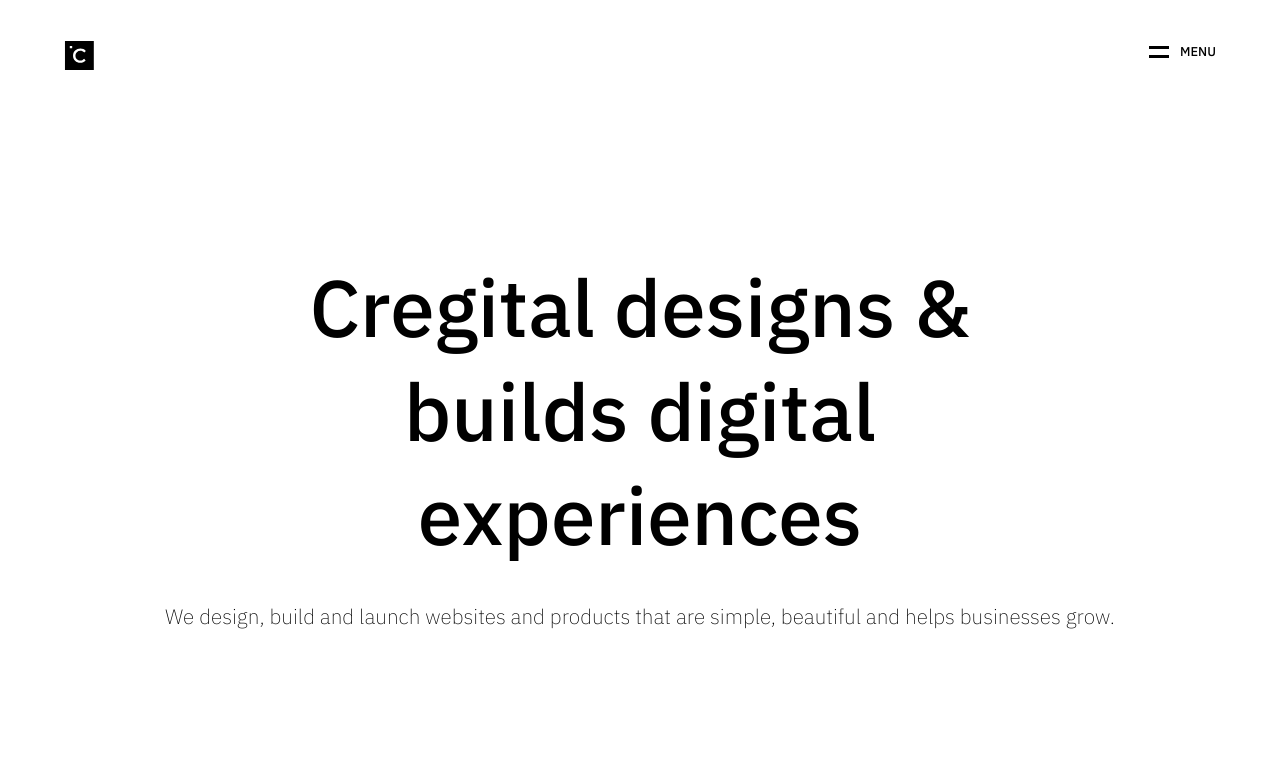
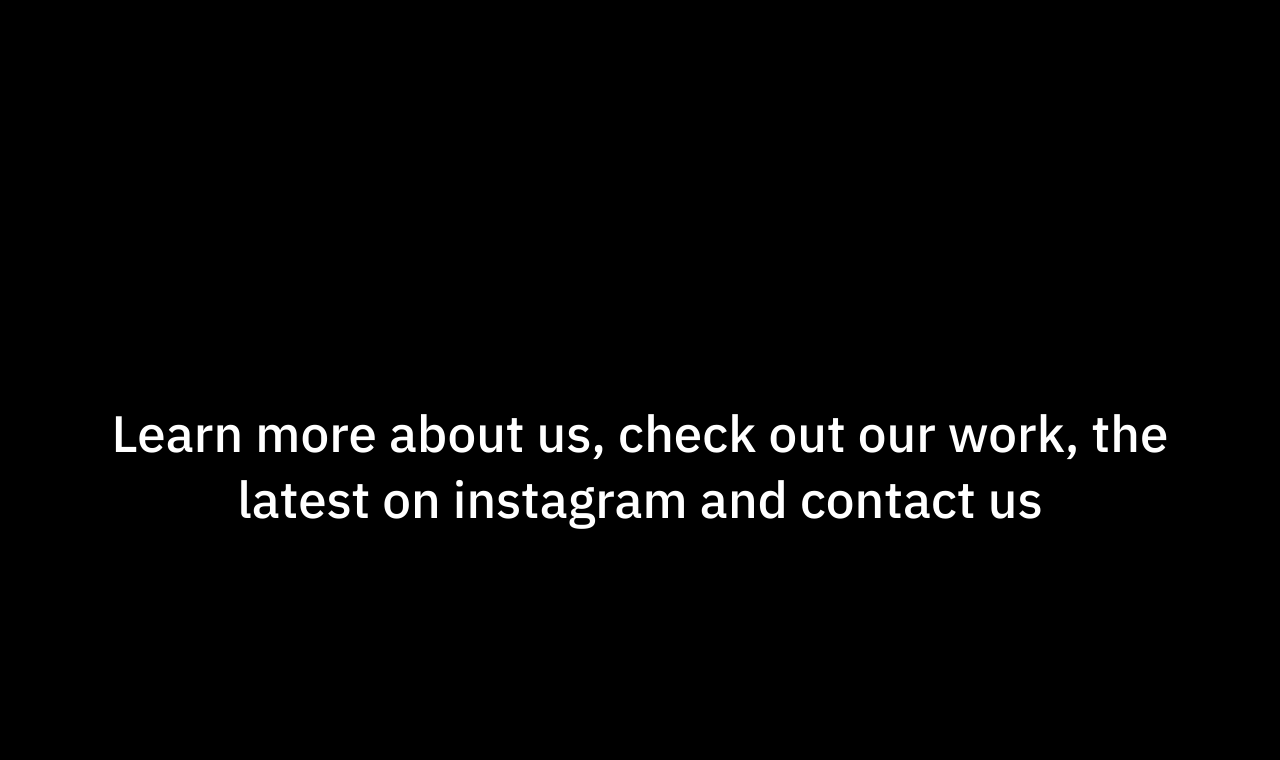
Before and after one commit to designeralabi/cregital_clone, a plain HTML site: page index.html in a window 1280 px wide. Shown: the top 760 px of the page. Drawn offline with Linux system fonts and the light colour scheme.

Commit message:
fix menu-close overlay

```diff
--- a/index.html
+++ b/index.html
@@ -17,6 +17,9 @@
                 <img src="images/density_large_black_24dp.svg" alt="density_large_black_24dp">
                 <span>MENU</span>
             </div>
+        </div>
+        <div class="menu-close">
+            <p>Learn more <a href="https://cregital.com/about/">about us,</a> check out <a href="https://cregital.com/work/">our work,</a> the latest on <a href="https://www.instagram.com/cregital/">instagram</a> and <a href="https://cregital.com/contact/">contact us</a></p>
         </div>
         <!-- banner -->
         <div class="banner">
--- a/style.css
+++ b/style.css
@@ -21,6 +21,10 @@
     font-family: var(--primaryFont);
 }
 
+body{
+    position: relative;
+}
+
 .main-wrapper{
     width: 90%;
     margin: 40px auto;
@@ -31,6 +35,7 @@
     justify-content: space-between;
     align-items: center;
     width: 100%;
+    z-index: 10;
 }
 
 .menu-wrapper{
@@ -39,9 +44,50 @@
     justify-content: space-between;
 }
 
+
 .menu-wrapper span{
     font-weight: var(--fontMedium);
     font-size: .8rem;
+}
+
+.menu-close{
+    background-color: #000;
+    height: 100%;
+    width: 100%;
+    position: fixed;
+    top: 0;
+    left: 0;
+    z-index: 2;
+    color: #fff;
+    padding: 40px;
+    text-align: center;
+}
+
+.menu-close p{
+  margin: 30% 60px;
+  font-size: 3.2rem;
+  font-weight: var(--fontMedium);
+}
+
+.menu-close a{
+   color: #fff;
+   position: relative;
+}
+
+.menu-close a::after{
+    content: " ";
+    background-color: rgba(255, 255, 255, 0.2);
+    height: 0;
+    z-index: 3;
+    position: absolute;
+    bottom: 0;
+    left: 0;
+    transition: all 0.6s ease-in;
+}
+
+.menu-close a:hover::after{
+    height: 50px;
+    width: 100%;
 }
 
 
```
